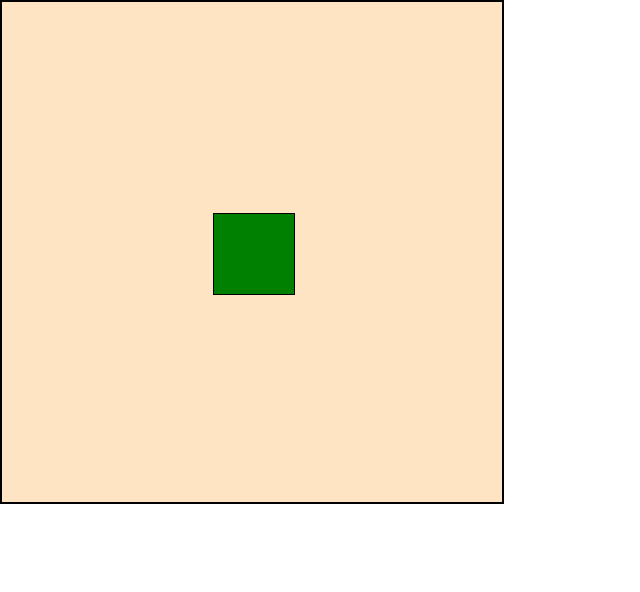
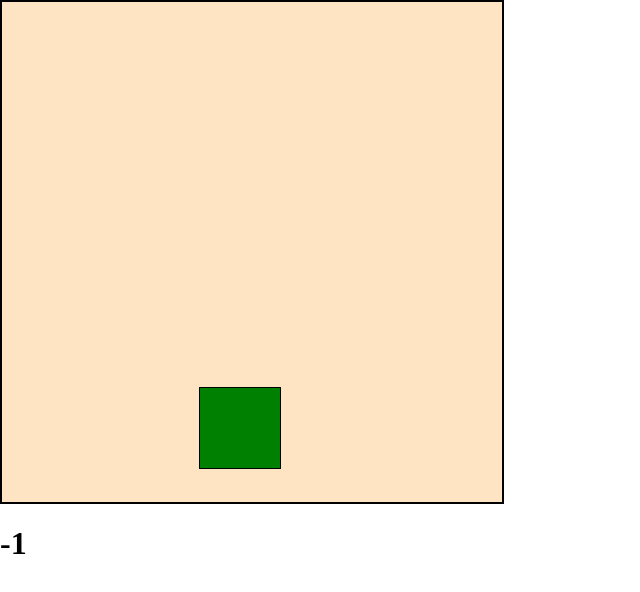
Before and after one commit to mykhailmykhailenko/JS-DOM, a plain HTML site: page index.html in a window 1280 px wide. Both pictures are taken after a click on the element 252 px from the left and 252 px from the top of the page. Shown: the whole page, without its empty margins (0-640 px from the left). Drawn offline with Linux system fonts and the light colour scheme.

Commit message:
Remaster game task resolve

```diff
--- a/index.html
+++ b/index.html
@@ -10,9 +10,10 @@
 </head>
 <body>
 
-        <div class="field">
-            <div id="box"></div>
-        </div>
+    <div class="field">
+        <div id="box"></div>
+    </div>
+    <h1 id="score"></h1>
 
     <script src='./index.js'></script>
 </body>
--- a/index.js
+++ b/index.js
@@ -11,14 +11,30 @@ Remaster:
 
 
 const div = document.querySelector('.field');
+const box = document.querySelector('#box');
+const score = document.querySelector('#score');
+
+let scoreCount = 0;
+updateScore();
 
 div.addEventListener('click', clickHandler, true);
 
 function clickHandler(event) {
-    event.stopPropagation();
-    if(event.currentTarget === event.target) {
-        const box = event.target.children.box;
-        box.style.left = `${event.clientX - (box.offsetWidth / 2)}px`;
-        box.style.top = `${event.clientY - (box.offsetHeight / 2)}px`;
-    }
+    const {target, currentTarget} = event;
+        if (currentTarget === target) {
+            updateScore(-1);
+        } else {
+            updateScore(1);
+        }
+     box.style.left = `${getRandomCoordinates(currentTarget.offsetWidth)}px`;
+     box.style.top = `${getRandomCoordinates(currentTarget.offsetHeight)}px`;
 }
+
+function updateScore(step = 0) {
+    scoreCount += step;
+    score.textContent = scoreCount;
+}
+
+function getRandomCoordinates(max){
+    return Math.floor(Math.random() * max);
+}
--- a/style.css
+++ b/style.css
@@ -8,6 +8,7 @@ body {
      background-color: bisque;
      border: 2px solid black;
      position: relative;
+     overflow: hidden;
  }
 
  #coodinats {
```
